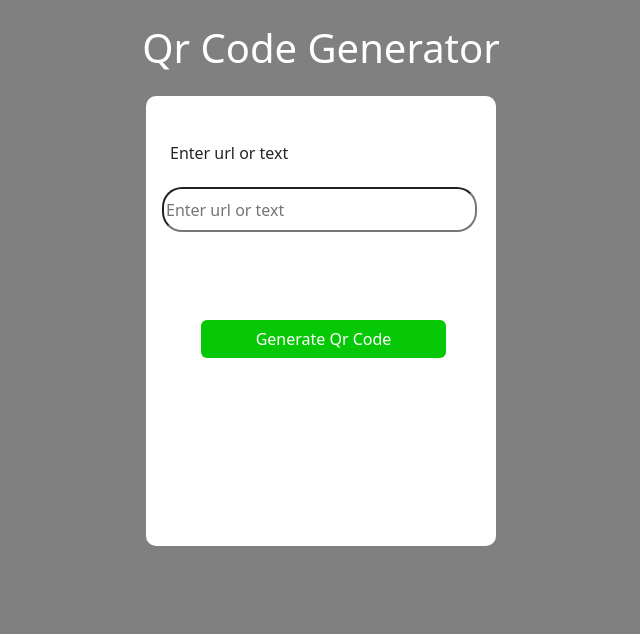
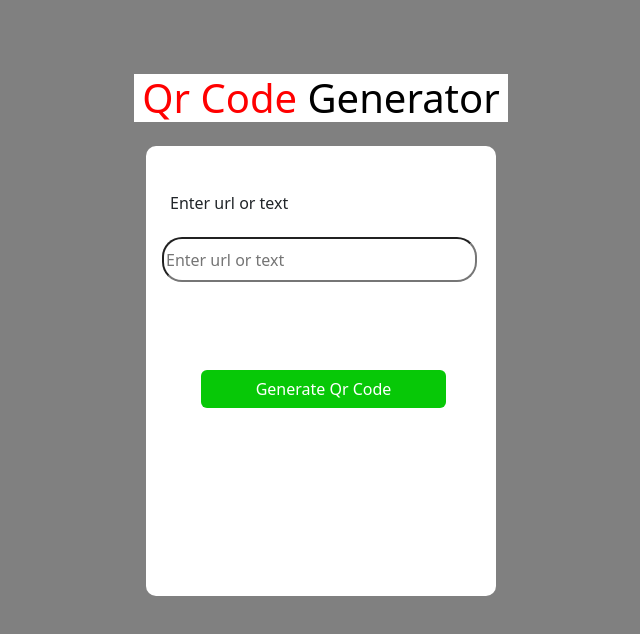
Before and after one commit to Ananthansp10/Qr-code-generator-app, a React (Create React App) app: page / in a window 1280 px wide. Shown: the top 634 px of the page, without its empty margins (319-959 px from the left). Built offline with nearby package versions, Linux system fonts and the light colour scheme.

Commit message:
title background changed

```diff
--- a/src/App.css
+++ b/src/App.css
@@ -1,5 +1,5 @@
 body{
-  margin: o;
+  margin-top:50px;
   padding: o;
   background-color:grey;
   display: flex;
@@ -8,7 +8,11 @@ body{
   border-collapse: separate;
 }
 .bg-red{
-  color: white;
+  color:black;
+}
+.white{
+  color: red;
+  background-color: white;
 }
 .main-body{
   width:350px;
--- a/src/App.js
+++ b/src/App.js
@@ -23,7 +23,7 @@ function App() {
 
   return (
     <div>
-      <h1 className="mt-4 text-center bg-red">Qr Code <span className="bg-red">Generator</span></h1>
+      <h1 className="mt-4 text-center white">Qr Code <span className="bg-red">Generator</span></h1>
       <div className="container">
         <div className="row">
           <div className="col-sm-12 col-md-12">
```
